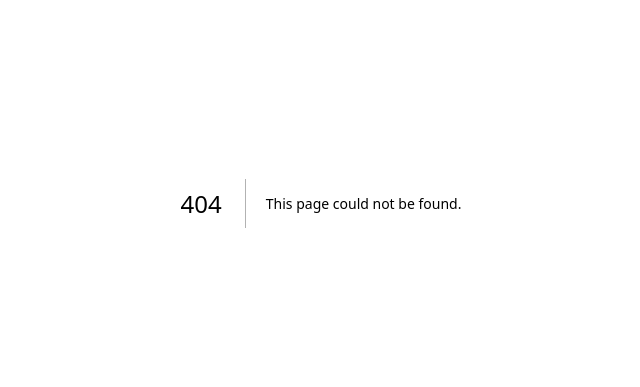
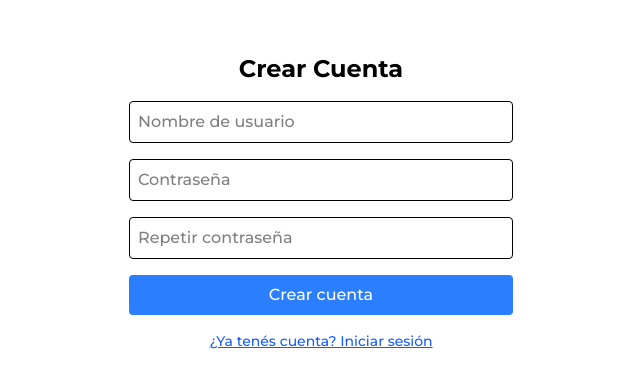
Before and after one commit to Whoiamx/bookstore, a Next.js app in the folder frontend/: page /auth/create-account in a window 1280 px wide. Before the commit this address had no page. Shown: the part 197-584 px from the top of the page, without its empty margins (319-959 px from the left). Built offline with nearby package versions, Linux system fonts and the light colour scheme.

Commit message:
add login front

```diff
--- a/frontend/app/(shop)/admin/page.tsx
+++ /dev/null
@@ -1,7 +0,0 @@
-export default function () {
-  return (
-    <div>
-      <h1>Admin Page</h1>
-    </div>
-  );
-}
--- /dev/null
+++ b/frontend/app/auth/create-account/page.tsx
@@ -0,0 +1,105 @@
+"use client";
+
+import { useState, ChangeEvent, FormEvent } from "react";
+import { useRouter } from "next/navigation"; // o 'next/router' si usás Pages Router
+import Link from "next/link";
+
+interface FormState {
+  username: string;
+  password: string;
+  confirmPassword: string;
+}
+
+export default function CreateAccount() {
+  const router = useRouter();
+
+  const [form, setForm] = useState<FormState>({
+    username: "",
+    password: "",
+    confirmPassword: "",
+  });
+
+  const [error, setError] = useState<string>("");
+
+  const handleChange = (e: ChangeEvent<HTMLInputElement>) => {
+    setForm({ ...form, [e.target.name]: e.target.value });
+  };
+
+  const handleSubmit = async (e: FormEvent<HTMLFormElement>) => {
+    e.preventDefault();
+
+    if (form.password !== form.confirmPassword) {
+      setError("Las contraseñas no coinciden");
+      return;
+    }
+
+    try {
+      const res = await fetch("/api/register", {
+        method: "POST",
+        headers: { "Content-Type": "application/json" },
+        body: JSON.stringify({
+          username: form.username,
+          password: form.password,
+        }),
+      });
+
+      if (!res.ok) throw new Error("Error al crear la cuenta");
+
+      router.push("/login");
+    } catch (err: any) {
+      setError(err.message || "Error desconocido");
+    }
+  };
+
+  return (
+    <main className="flex flex-col items-center justify-center min-h-screen p-4">
+      <h1 className="text-2xl font-bold mb-4">Crear Cuenta</h1>
+
+      <form
+        onSubmit={handleSubmit}
+        className="flex flex-col gap-4 w-full max-w-sm"
+      >
+        <input
+          type="text"
+          name="username"
+          placeholder="Nombre de usuario"
+          value={form.username}
+          onChange={handleChange}
+          className="border p-2 rounded"
+          required
+        />
+
+        <input
+          type="password"
+          name="password"
+          placeholder="Contraseña"
+          value={form.password}
+          onChange={handleChange}
+          className="border p-2 rounded"
+          required
+        />
+
+        <input
+          type="password"
+          name="confirmPassword"
+          placeholder="Repetir contraseña"
+          value={form.confirmPassword}
+          onChange={handleChange}
+          className="border p-2 rounded"
+          required
+        />
+
+        <button type="submit" className="bg-blue-500 text-white p-2 rounded">
+          Crear cuenta
+        </button>
+
+        {error && <p className="text-red-500">{error}</p>}
+      </form>
+      <Link href="/auth/login">
+        <button className="mt-4 text-sm text-blue-600 underline">
+          ¿Ya tenés cuenta? Iniciar sesión
+        </button>
+      </Link>
+    </main>
+  );
+}
--- /dev/null
+++ b/frontend/app/auth/login/page.tsx
@@ -0,0 +1,90 @@
+"use client";
+
+import { useState, ChangeEvent, FormEvent } from "react";
+import { useRouter } from "next/navigation"; // o 'next/router' si usás Pages Router
+import Link from "next/link";
+
+interface LoginForm {
+  username: string;
+  password: string;
+}
+
+export default function Login() {
+  const router = useRouter();
+
+  const [form, setForm] = useState<LoginForm>({
+    username: "",
+    password: "",
+  });
+
+  const [error, setError] = useState<string>("");
+
+  const handleChange = (e: ChangeEvent<HTMLInputElement>) => {
+    setForm({ ...form, [e.target.name]: e.target.value });
+  };
+
+  const handleSubmit = async (e: FormEvent<HTMLFormElement>) => {
+    e.preventDefault();
+
+    try {
+      const res = await fetch("/api/login", {
+        method: "POST",
+        headers: { "Content-Type": "application/json" },
+        body: JSON.stringify(form),
+      });
+
+      if (!res.ok) {
+        const data = await res.json();
+        throw new Error(data.message || "Error en el login");
+      }
+
+      // Redirigís a home o dashboard
+      router.push("/dashboard");
+    } catch (err: any) {
+      setError(err.message || "Error desconocido");
+    }
+  };
+
+  return (
+    <main className="flex flex-col items-center justify-center min-h-screen p-4">
+      <h1 className="text-2xl font-bold mb-4">Iniciar Sesión</h1>
+
+      <form
+        onSubmit={handleSubmit}
+        className="flex flex-col gap-4 w-full max-w-sm"
+      >
+        <input
+          type="text"
+          name="username"
+          placeholder="Nombre de usuario"
+          value={form.username}
+          onChange={handleChange}
+          className="border p-2 rounded"
+          required
+        />
+
+        <input
+          type="password"
+          name="password"
+          placeholder="Contraseña"
+          value={form.password}
+          onChange={handleChange}
+          className="border p-2 rounded"
+          required
+        />
+
+        <button type="submit" className="bg-blue-500 text-white p-2 rounded">
+          Iniciar sesión
+        </button>
+
+        {error && <p className="text-red-500">{error}</p>}
+      </form>
+
+      <Link href="/auth/create-account">
+        <button className=" text-blue-600 underline">
+          ¿No tenés cuenta? Crear una
+        </button>
+      </Link>
+    </main>
+  );
+}
--- a/frontend/app/page.tsx
+++ b/frontend/app/page.tsx
@@ -1,7 +1,9 @@
+import { redirect } from "next/navigation";
 import { Hero } from "./components/hero/Hero";
 import { Navbar } from "./components/navbar/Navbar";
 
 export default function Home() {
+  redirect("/auth/login");
   return (
     <div>
       <Navbar />
--- a/frontend/package.json
+++ b/frontend/package.json
@@ -15,6 +15,7 @@
     "next-auth": "^5.0.0-beta.28",
     "react": "^19.0.0",
     "react-dom": "^19.0.0",
+    "react-hook-form": "^7.57.0",
     "react-icons": "^5.5.0",
     "zod": "^3.25.43",
     "zustand": "^5.0.5"
```
Also changed, not shown: 1 other file (tests, documents, lock files or other folders).
